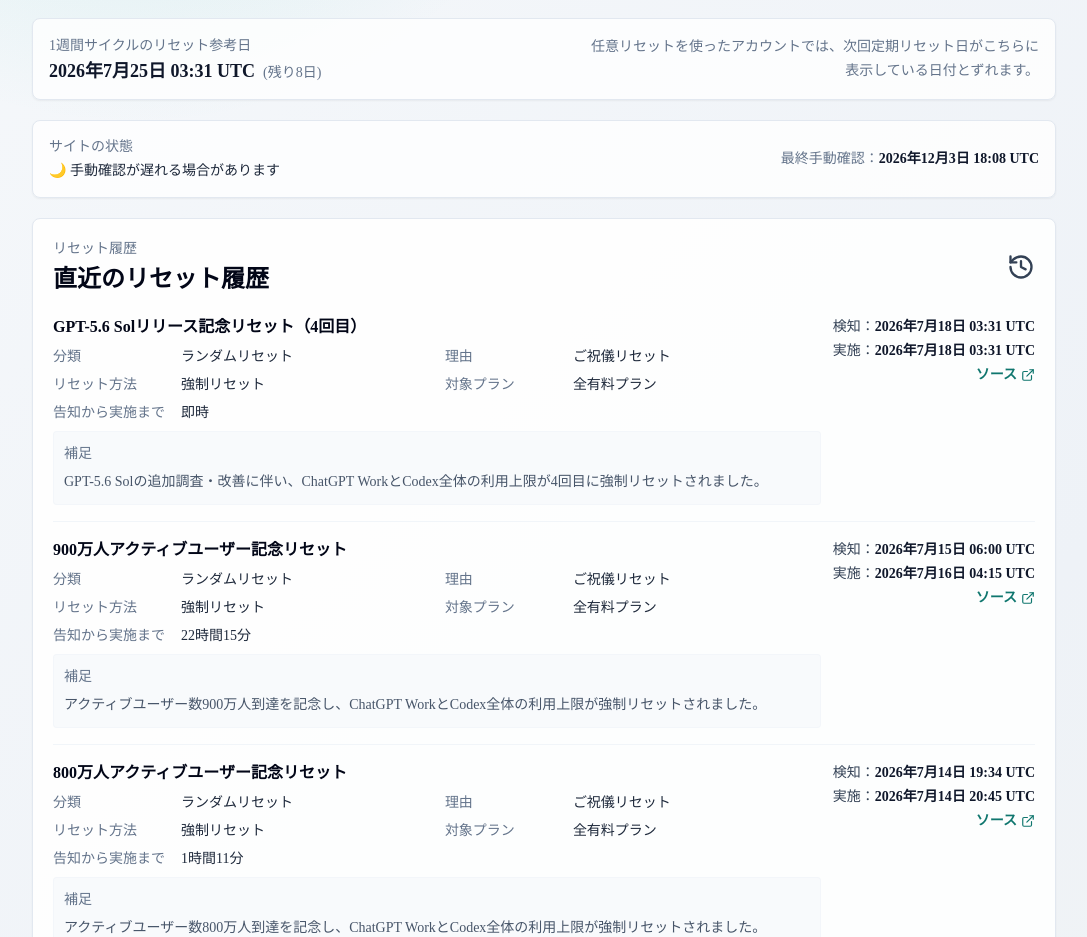
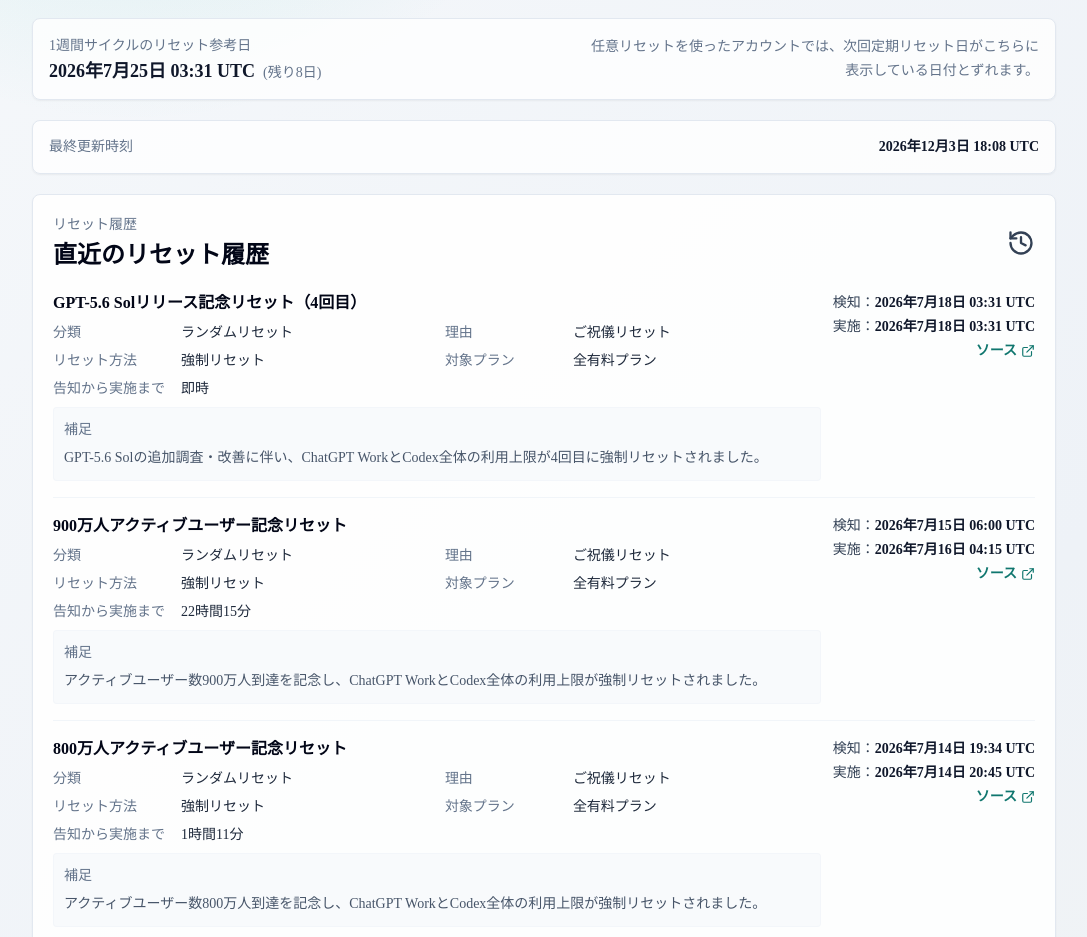
Before and after one commit to gussuri/codex-reset-observatory, a Next.js app: page / in a window 1280 px wide. Shown: the part 780-1717 px from the top of the page, without its empty margins (96-1183 px from the left). Built offline with nearby package versions, Linux system fonts and the light colour scheme; no server answers.

Commit message:
feat(ui): remove site status available/delayed section and rename manual review to Last Updated (最終更新時刻)

```diff
--- a/components/RadarDashboard.tsx
+++ b/components/RadarDashboard.tsx
@@ -345,21 +345,11 @@ export function RadarDashboard({
         </section>
 
         <section className="rounded-lg border border-slate-200 bg-white/80 p-4 text-slate-700 shadow-sm">
-          <div className="flex flex-col gap-3 sm:flex-row sm:items-center sm:justify-between">
-            <div>
-              <p className="text-sm font-medium text-slate-500">
-                {translateUI("siteStatus", locale)}
-              </p>
-              <h2 className="mt-1 text-sm font-medium text-slate-800">
-                {MANUAL_REVIEW_STATUS.status === "available"
-                  ? translateUI("manualReviewAvailable", locale)
-                  : translateUI("manualReviewDelayed", locale)}
-              </h2>
-            </div>
-            <p className="text-sm leading-6 sm:max-w-md sm:text-right text-slate-500 flex sm:justify-end items-center">
-              <span>{translateUI("lastCheckedLabel", locale)}{locale === "en" ? ": " : "："}</span>
-              <LocalizedDateTime value={MANUAL_REVIEW_STATUS.lastCheckedAt} locale={locale} className="inline-block text-slate-700" />
+          <div className="flex items-center justify-between">
+            <p className="text-sm font-medium text-slate-500">
+              {translateUI("lastCheckedLabel", locale)}
             </p>
+            <LocalizedDateTime value={MANUAL_REVIEW_STATUS.lastCheckedAt} locale={locale} className="text-sm font-medium text-slate-700" />
           </div>
         </section>
 
--- a/lib/radar/i18n.ts
+++ b/lib/radar/i18n.ts
@@ -22,9 +22,9 @@ export const UI_TRANSLATIONS: Record<string, Record<Locale, string>> = {
     zh: "🌙 人工确认可能会延迟",
   },
   lastCheckedLabel: {
-    ja: "最終手動確認",
-    en: "Last manual review",
-    zh: "上次人工确认",
+    ja: "最終更新時刻",
+    en: "Last updated",
+    zh: "上次更新",
   },
   subTitle: {
     ja: "Codex制限解除・使用量リセット情報",
```
